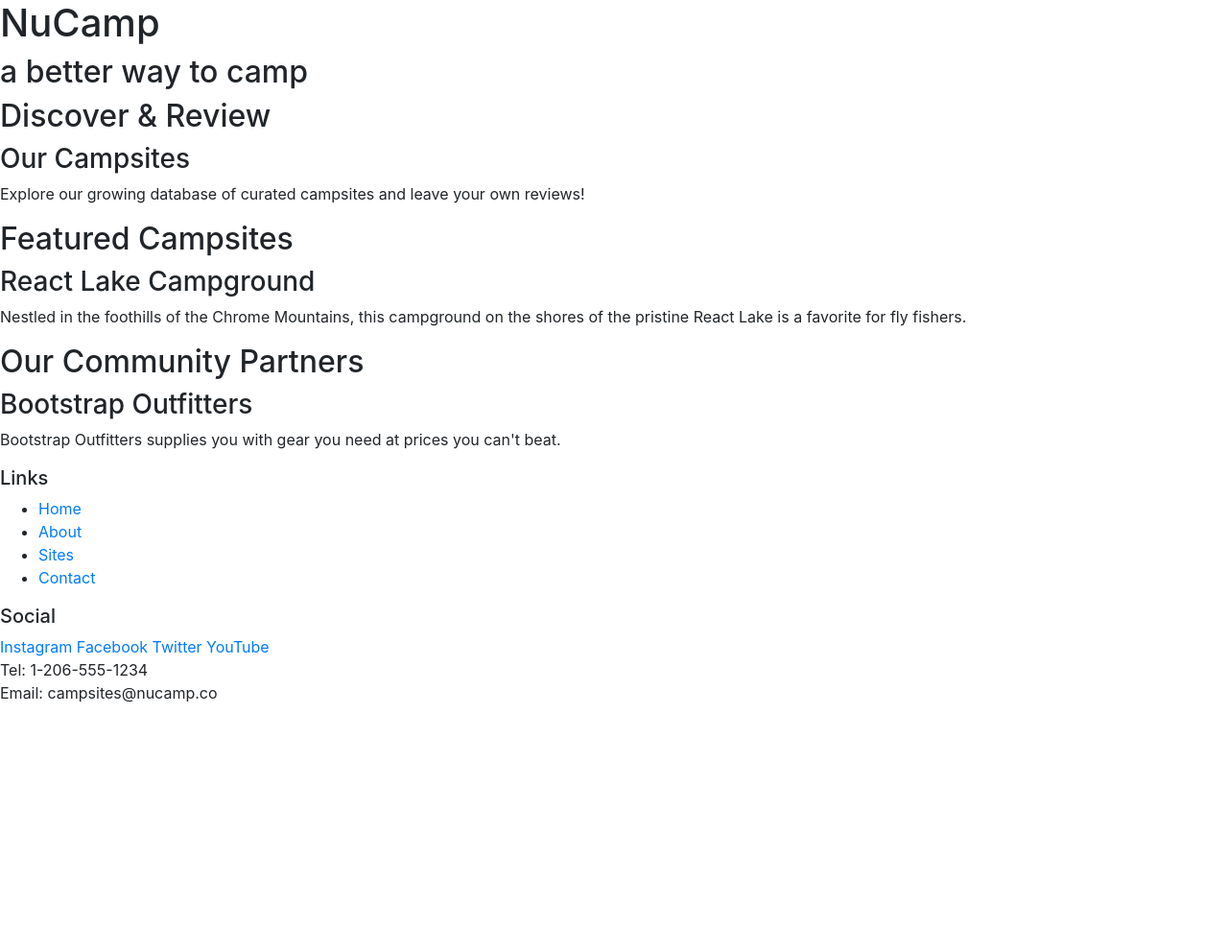
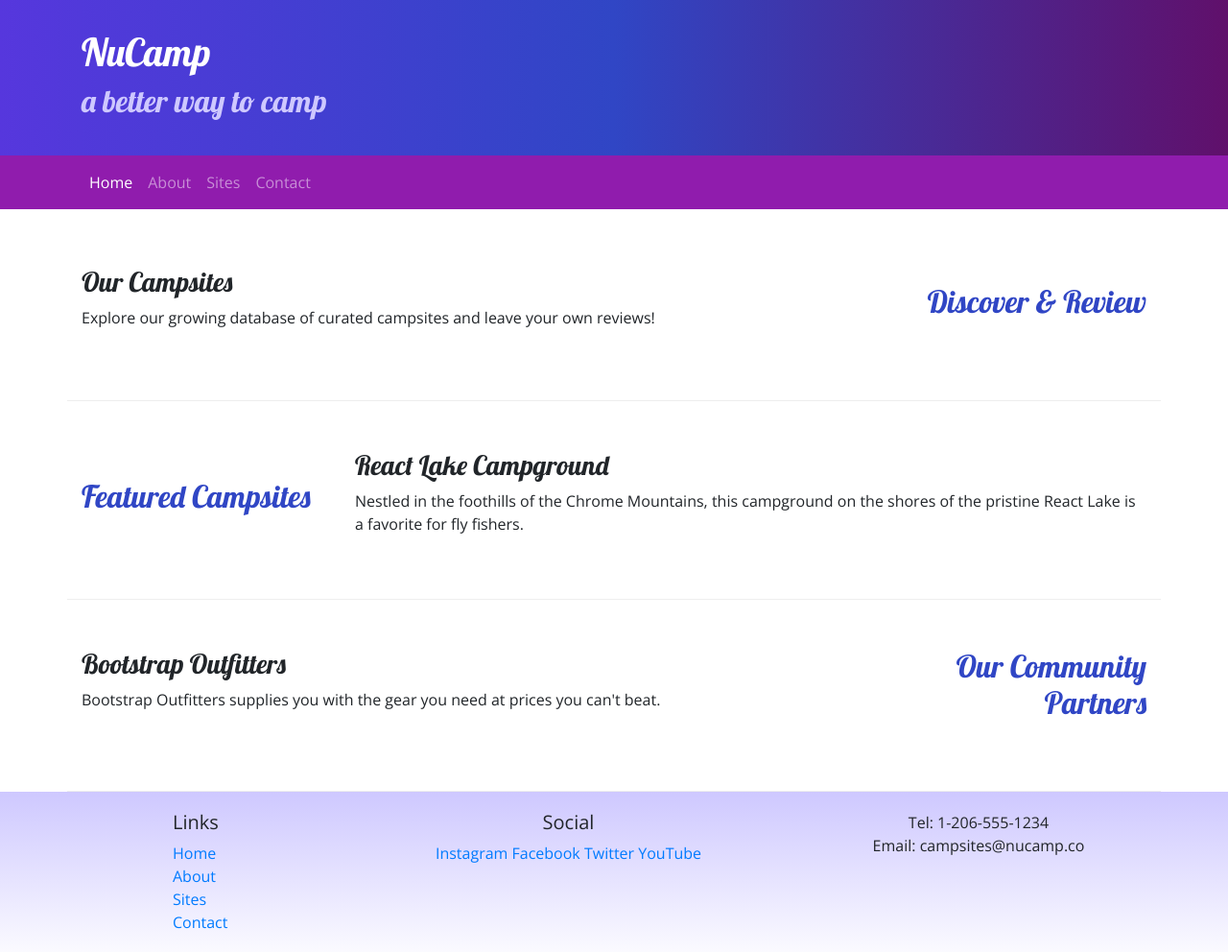
Before and after one commit to vamplrea/BooststrapNavBar, a website: page index.html in a window 1280 px wide. Shown: the whole page at 96% size. Before the commit the page ends 800 px from the top, so only its background shows below. Drawn offline with nearby package versions, Linux system fonts and the light colour scheme.

Commit message:
June7thNavBar

```diff
--- /dev/null
+++ b/css/style.css
@@ -0,0 +1,37 @@
+body {
+    font-family: "Open Sans", sans-serif;
+}
+
+h1, h2, h3 {
+    font-family: "Lobster", cursive;
+}
+
+h2 {
+    color: #3046C5;
+}
+
+header h2 {
+    color: #CEC8FF;
+}
+
+footer {
+    background-image: linear-gradient(#CEC8FF, white);
+    padding: 20px 0;
+}
+
+.jumbotron {
+    margin: 0;
+    padding: 30px;
+    background-image: linear-gradient(to right, #5637DD, #3046C5, #60106B);
+    color: white;
+}
+
+.row-content {
+    padding: 50px 0;
+    border-bottom: 1px ridge;
+    min-height: 200px;
+}
+
+.navbar {
+    background-color: #901CAD;
+}
--- a/index.html
+++ b/index.html
@@ -9,56 +9,97 @@
         <!-- Bootstrap CSS -->
         <link rel="stylesheet" href="node_modules/bootstrap/dist/css/bootstrap.min.css" />
 
+        <!-- Additional CSS must be placed after Bootstrap CSS -->
+        <link rel="stylesheet" href="https://fonts.googleapis.com/css?family=Lobster|Open+Sans" />
+        <link rel="stylesheet" href="css/style.css" />
         <title>NuCamp: A Better Way To Camp</title>
     </head>
 
 <body>
 
-    <header>
-        <div>
+    <header class="jumbotron jumbotron-fluid">
+        <div class="container">
+            <div class="row">
+                <div class="col">
                     <h1>NuCamp</h1>
                     <h2>a better way to camp</h2>
                 </div>
+            </div>
+        </div>
     </header>
 
-    <div>
-        <h2>Discover & Review</h2>
+    <nav class="navbar navbar-expand-sm navbar-dark sticky-top">
+        <div class="container">
+            <button class="navbar-toggler ml-auto" type="button" data-toggle="collapse" data-target="#nucampNavbar">
+                <span class="navbar-toggler-icon"></span>
+            </button>
+            <div class="collapse navbar-collapse" id="nucampNavbar">
+                <ul class="navbar-nav">
+                    <li class="nav-item active"><a class="nav-link" href="#">Home</a></li>
+                    <li class="nav-item"><a class="nav-link" href="aboutus.html">About</a></li>
+                    <li class="nav-item"><a class="nav-link" href="#">Sites</a></li>
+                    <li class="nav-item"><a class="nav-link" href="#">Contact</a></li>
+                </ul>
+            </div>
+        </div>
+    </nav>
+
+    <div class="container">
+        <div class="row row-content align-items-center">
+            <div class="col-sm-4 order-sm-last col-md-3">
+                <h2 class="text-sm-right"  >Discover & Review</h2>
+            </div>
+            <div class="col">
                 <h3>Our Campsites</h3>
-        <p>Explore our growing database of curated campsites and leave your own reviews!</p>
+                <p class="d-none d-sm-block">Explore our growing database of curated campsites and leave your own reviews!</p>
+            </div>
         </div>
 
-    <div>
+        <div class="row row-content align-items-center">
+            <div class="col-sm-4 col-md-3">
                 <h2>Featured Campsites</h2>
+            </div>
+            <div class="col">
                 <h3>React Lake Campground</h3>
-        <p>Nestled in the foothills of the Chrome Mountains, this campground on the shores of the pristine React Lake is a favorite for fly fishers.</p>
+        		<p class="d-none d-sm-block">Nestled in the foothills of the Chrome Mountains, this campground on the shores of the pristine React Lake is a favorite for fly fishers.</p>
+   			</div>
         </div>
 
-    <div>
-        <h2>Our Community Partners</h2>
+        <div class="row row-content">
+            <div class="col-sm-4 order-sm-last col-md-3">
+                <h2 class="text-sm-right">Our Community Partners</h2>
+            </div>
+            <div class="col">
                 <h3>Bootstrap Outfitters</h3>
-        <p>Bootstrap Outfitters supplies you with gear you need at prices you can't beat.</p>
+        		<p class="d-none d-sm-block">Bootstrap Outfitters supplies you with the gear you need at prices you can't beat.</p>
+            </div>
+        </div>
     </div>
 
     <footer>
-        <div>
+        <div class="container">
+            <div class="row">
+                <div class="col-4 col-sm-2 offset-1">
                     <h5>Links</h5>
-            <ul>
+            		<ul class="list-unstyled">
                         <li><a href="#">Home</a></li>
-                <li><a href="#">About</a></li>
+                        <li><a href="aboutus.html">About</a></li>
                         <li><a href="#">Sites</a></li>
                         <li><a href="#">Contact</a></li>
                     </ul>
                 </div>
-        <div>
+                <div class="col-6 col-sm-5 text-center">
                 	<h5>Social</h5>
                     <a href="http://instagram.com/">Instagram</a>
                     <a href="http://facebook.com/">Facebook</a>
                     <a href="http://twitter.com/">Twitter</a>
                     <a href="http://youtube.com/">YouTube</a>
                 </div>
-        <div>
+                <div class="col-sm-4 text-center">
                     Tel: 1-206-555-1234<br />
                     Email: campsites@nucamp.co
+                </div>
+           </div>
         </div>
     </footer>
 
@@ -67,5 +108,6 @@
     <script src="node_modules/popper.js/dist/umd/popper.min.js"></script>
     <script src="node_modules/bootstrap/dist/js/bootstrap.min.js"></script>
 
-</body
+</body>
+
 </html>
--- a/package.json
+++ b/package.json
@@ -8,7 +8,7 @@
     "start": "npm run lite",
     "test": "echo \"Error: no test specified\" && exit 1"
  },
-  "author": "DH",
+  "author": "",
   "license": "ISC",
   "devDependencies": {
     "lite-server": "^2.6.1"
```
Also changed, not shown: aboutus.html (added, +113 -0 lines). Lines whose indentation alone changed are shown as unchanged.
